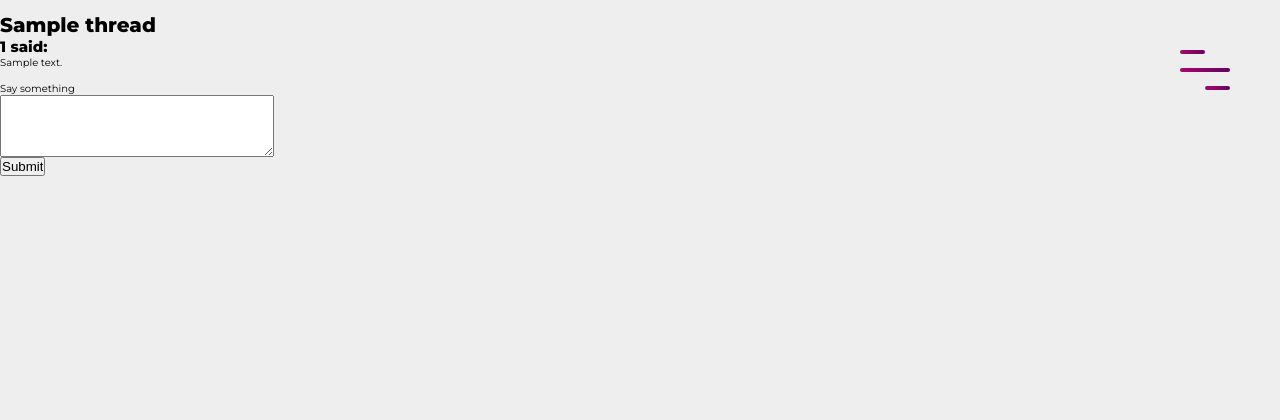
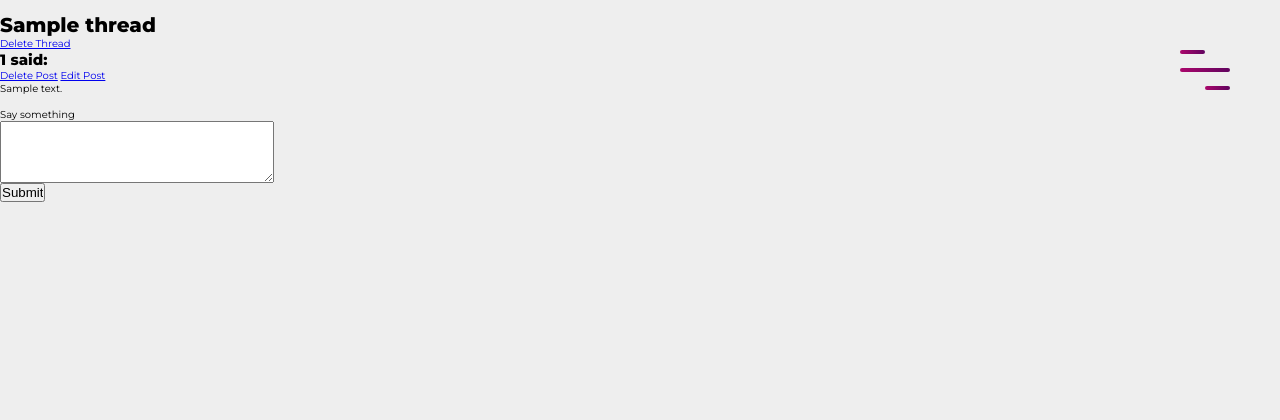
Before and after one commit to Orbital-Knewbie/Knewbie, a Flask app: page /group/1/thread/1 in a window 1280 px wide. Shown: the top 420 px of the page. Run offline with Flask 2, Linux system fonts and the light colour scheme; a user stored in the database is signed in; tables that the repository leaves empty hold one stand-in row (values such as "Sample post"); parts of the project's set-up code (start-up, migrations or seed data) failed here and were passed over; some libraries are stand-ins or nearby versions.

Commit message:
Add delete post

```diff
--- a/app/forum.py
+++ b/app/forum.py
@@ -10,8 +10,7 @@ def validate_group_link(groupID):
 
 def save_post(form, threadID):
     post = Post(userID=current_user.id, threadID=threadID,
-                    timestamp=datetime.datetime.now(),
-                    title=form.title, content=form.post)
+                timestamp=datetime.now(), content=form.post.data)
     db.session.add(post)
     db.session.commit()
 
--- a/app/templates/403.html
+++ b/app/templates/403.html
@@ -4,6 +4,6 @@
 403
 {% endblock %}
 
-{% block error-text %}
+{% block error_text %}
 The page you are looking for is forbidden.
 {% endblock %}
--- a/app/templates/410.html
+++ b/app/templates/410.html
@@ -4,6 +4,6 @@
 410
 {% endblock num %}
 
-{% block error-text %}
+{% block error_text %}
 The page you are looking for has been deleted.
-{% endblock error-text %}
+{% endblock error_text %}
--- a/app/templates/500.html
+++ b/app/templates/500.html
@@ -4,6 +4,6 @@
 500
 {% endblock %}
 
-{% block error-text %}
+{% block error_text %}
 Internal Server Error.
 {% endblock %}
--- a/app/templates/base.html
+++ b/app/templates/base.html
@@ -9,7 +9,7 @@
     <link rel="stylesheet" href="https://use.fontawesome.com/releases/v5.7.2/css/all.css" integrity="sha384-fnmOCqbTlWIlj8LyTjo7mOUStjsKC4pOpQbqyi7RrhN7udi9RwhKkMHpvLbHG9Sr" crossorigin="anonymous">
     <!-- <link rel="stylesheet" href="https://unpkg.com/aos@next/dist/aos.css"> -->
     <link rel="stylesheet" href="https://unpkg.com/swiper/css/swiper.min.css">
-    <link rel="stylesheet" href="../static/content/style.css">
+    <link rel="stylesheet" href="{{ url_for('static', filename='content/style.css') }}">
     {% block style %}{% endblock %}
     <link href="https://fonts.googleapis.com/css?family=Roboto|Syncopate&display=swap" rel="stylesheet">
 </head>
--- a/app/templates/error.html
+++ b/app/templates/error.html
@@ -1,13 +1,13 @@
 {% extends "base.html" %}
 {% block style %}
-<link rel="stylesheet" href="../static/content/errorstyle.css">
+<link rel="stylesheet" href="{{ url_for('static', filename='content/errorstyle.css') }}">
 {% endblock %}
 {% block content %}
 <div class="error">
     <div class="error-num">
         <h1><span>O</span>Oops<span class="dot">.</span><span class="dot1">.</span><span class="dot2">.</span></h1>
         <h2>Error {% block num %}404{% endblock num %}</h2>
-        <p>{% block error-text %}The page you are looking for isn't here.{% endblock error-text %}</p>
+        <p>{% block error_text %}The page you are looking for isn't here.{% endblock error_text %}</p>
     </div>
 
     <ul class="animation-area">
--- a/app/templates/posts.html
+++ b/app/templates/posts.html
@@ -1,14 +1,19 @@
 {% extends "base.html" %}
 {% block style %}
-<link rel="stylesheet" href="../static/content/dashboardstyle.css">
+<link rel="stylesheet" href="{{ url_for('static', filename='content/dashboardstyle.css') }}">
 {% endblock %}
 {% block content %}
 <div>
     {% if thread %}
     <h1> {{ thread.title }} </h1>
+    <a href="#">Delete Thread</a>
     {% for post in posts %}
     <div>
         <h2> {{ post.userID }} said:</h2>
+        {% if current_user.id == post.userID or current_user.urole == 'educator' %}
+        <a href="{{url_for('delete_post',groupID=thread.groupID,threadID=thread.id,postID=post.id)}}">Delete Post</a>
+        <a href="#">Edit Post</a>
+        {% endif %}
         <div> {{ post.content }} </div>
     </div> <br />
     {% endfor %}
--- a/app/views.py
+++ b/app/views.py
@@ -216,7 +216,7 @@ def forum_post(groupID, threadID):
         return redirect(url_for('dashboard'))
     thread = Thread.query.filter_by(id=threadID).first_or_404()
     if thread.groupID != groupID:
-        return render_template("error.html"), 404
+        return render_template('error.html'), 404
 
     # Render Posts and PostForm
     posts = Post.query.filter_by(threadID=threadID).all()
@@ -226,6 +226,7 @@ def forum_post(groupID, threadID):
     if form.validate_on_submit():
         save_post(form, threadID)
         flash('Your post is now live!')
+        return redirect(url_for('forum_post',groupID=groupID,threadID=threadID))
 
     # GET request for forum thread
     return render_template('posts.html', title=' | Forum', thread=thread,posts=posts, form=form)
@@ -242,15 +243,31 @@ def create_thread(groupID):
 
     # POST request for new thread
     if form.validate_on_submit():
-        thread = Thread(groupID=groupID, timestamp=datetime.datetime.now())
+        thread = Thread(groupID=groupID, timestamp=datetime.datetime.now(), title=form.title.data)
         db.session.add(thread)
-        db.session.flush()
+        db.session.commit()
         save_post(form, thread.id)
         flash('Your post is now live!')
         return redirect(url_for('forum_post', groupID=groupID, threadID=thread.id))
 
     # GET request for create thread
     return render_template('posts.html', title=' | Forum', form=form)
+
+@app.route('/group/<groupID>/thread/<threadID>/delete/<postID>')
+def delete_post(groupID, threadID, postID):
+    # Check validity of link access first
+    groupID, threadID, postID = int(groupID), int(threadID), int(postID)
+    group = validate_group_link(groupID)
+    if group is None:
+        return redirect(url_for('dashboard'))
+    thread = Thread.query.filter_by(id=threadID,groupID=groupID).first_or_404()
+    post = Post.query.filter_by(id=postID,threadID=threadID).first_or_404()
+    if current_user.id != post.userID and current_user.urole != 'educator':
+        return render_template('error.html'), 404
+    db.session.delete(post)
+    db.session.commit()
+    flash('Post deleted')
+    return redirect(url_for('forum_post', groupID=groupID,threadID=threadID))
 
 
 # Routes for Quiz
```
Also changed, not shown: app.db, 1 other file.
